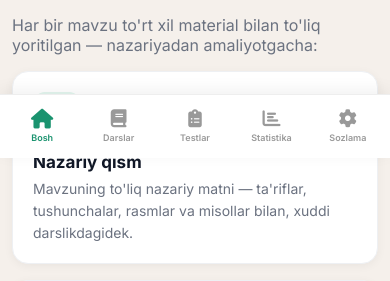
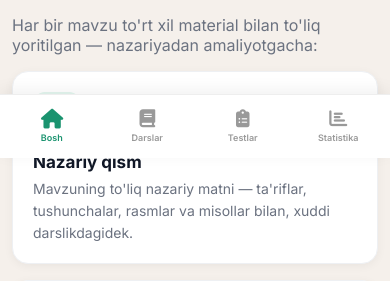
Before and after one commit to JozilovaZ/matematika_olami, a Django app: page / in a window 390 px wide. Shown: the part 686-967 px from the top of the page. Run offline with Django 5.2, Linux system fonts and the light colour scheme; the visitor is signed in with stand-in values (Sample User, id 1); data comes from the database, SQL or seed files in the repository; data that the repository does not hold is empty.

Commit message:
feat: Admin panel tugmasi chap menyuga (o'qituvchi uchun), Sozlamalar olib tashlandi
- Admin panel tugmasi asosiy sidebar'da o'qituvchilarga ko'rinadi (/admin/)
- Sozlamalar tugmasi chap menyu va mobil menyudan olib tashlandi
- O'qituvchi base'idagi takror admin tugmasi olib tashlandi

Co-Authored-By: Claude Opus 4.8 <noreply@anthropic.com>

```diff
--- a/templates/base.html
+++ b/templates/base.html
@@ -94,14 +94,14 @@
                     <i class="fas fa-trophy"></i>
                     <span>Yutuqlar</span>
                 </a>
-                <a href="{% url 'sozlamalar' %}" class="nav-item {% if request.resolver_match.url_name == 'sozlamalar' %}active{% endif %}">
-                    <i class="fas fa-cog"></i>
-                    <span>Sozlamalar</span>
-                </a>
                 {% if user.is_authenticated and user.profil.rol == 'oqituvchi' %}
                 <a href="{% url 'oqituvchi_oquvchilar' %}" class="nav-item {% if request.resolver_match.url_name == 'oqituvchi_oquvchilar' %}active{% endif %}">
                     <i class="fas fa-users"></i>
                     <span>O'quvchilar</span>
+                </a>
+                <a href="/admin/" class="nav-item">
+                    <i class="fas fa-user-shield"></i>
+                    <span>Admin panel</span>
                 </a>
                 {% endif %}
             </nav>
@@ -212,9 +212,6 @@
         <a href="{% url 'statistika' %}" class="mob-nav-item {% if request.resolver_match.url_name == 'statistika' %}mob-nav-active{% endif %}">
             <i class="fas fa-chart-bar"></i><span>Statistika</span>
         </a>
-        <a href="{% url 'sozlamalar' %}" class="mob-nav-item {% if request.resolver_match.url_name == 'sozlamalar' %}mob-nav-active{% endif %}">
-            <i class="fas fa-cog"></i><span>Sozlama</span>
-        </a>
     </nav>
 
     <script>
--- a/templates/oqituvchi/base.html
+++ b/templates/oqituvchi/base.html
@@ -27,9 +27,5 @@
         <div class="activity-dot" style="background: #9c27b0;"></div>
         <span>Musobaqalar</span>
     </a>
-    <a href="/admin/" class="activity-item" style="text-decoration:none;color:inherit;">
-        <div class="activity-dot" style="background: #607d8b;"></div>
-        <span>Admin panel</span>
-    </a>
 </div>
 {% endblock %}
```
